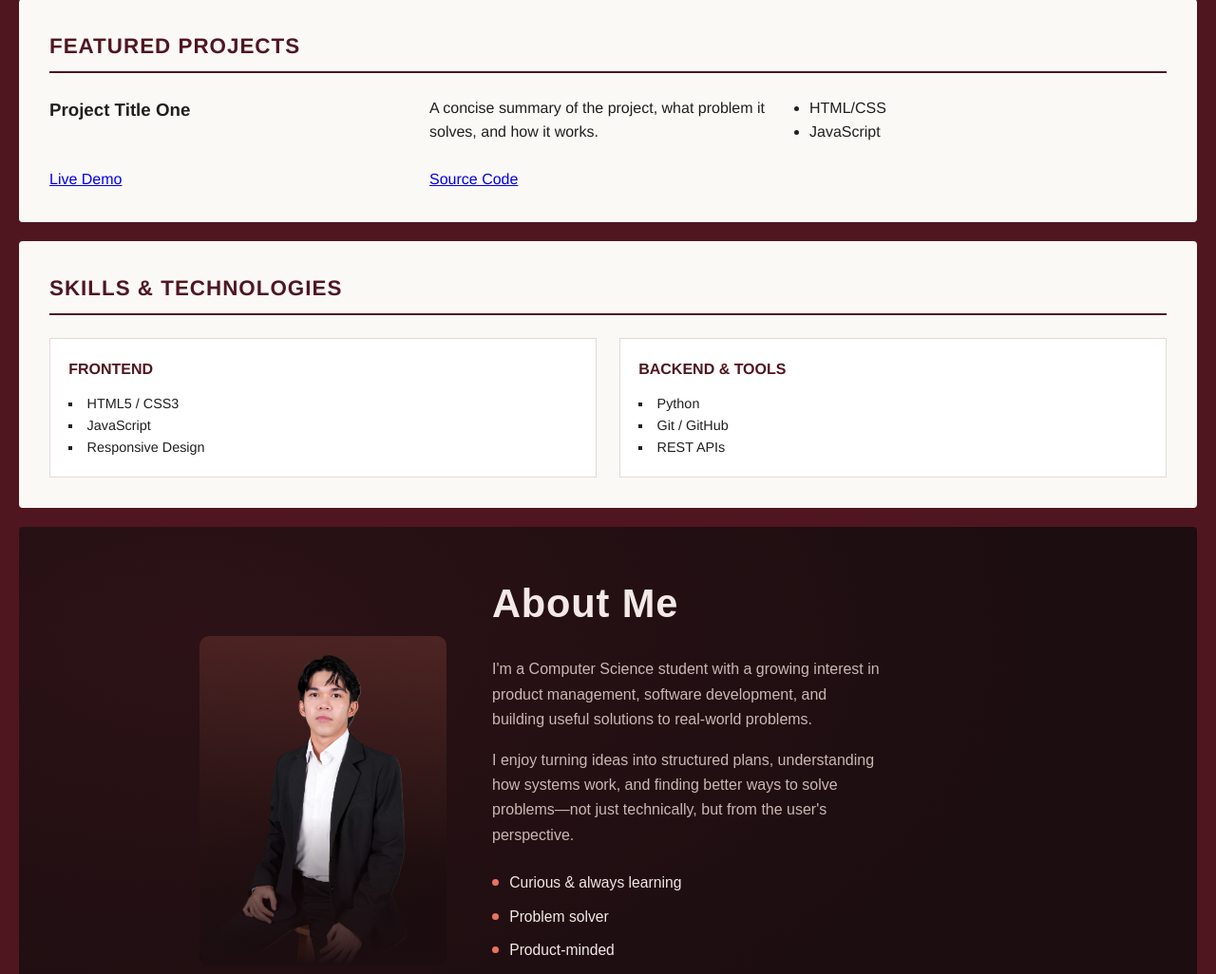
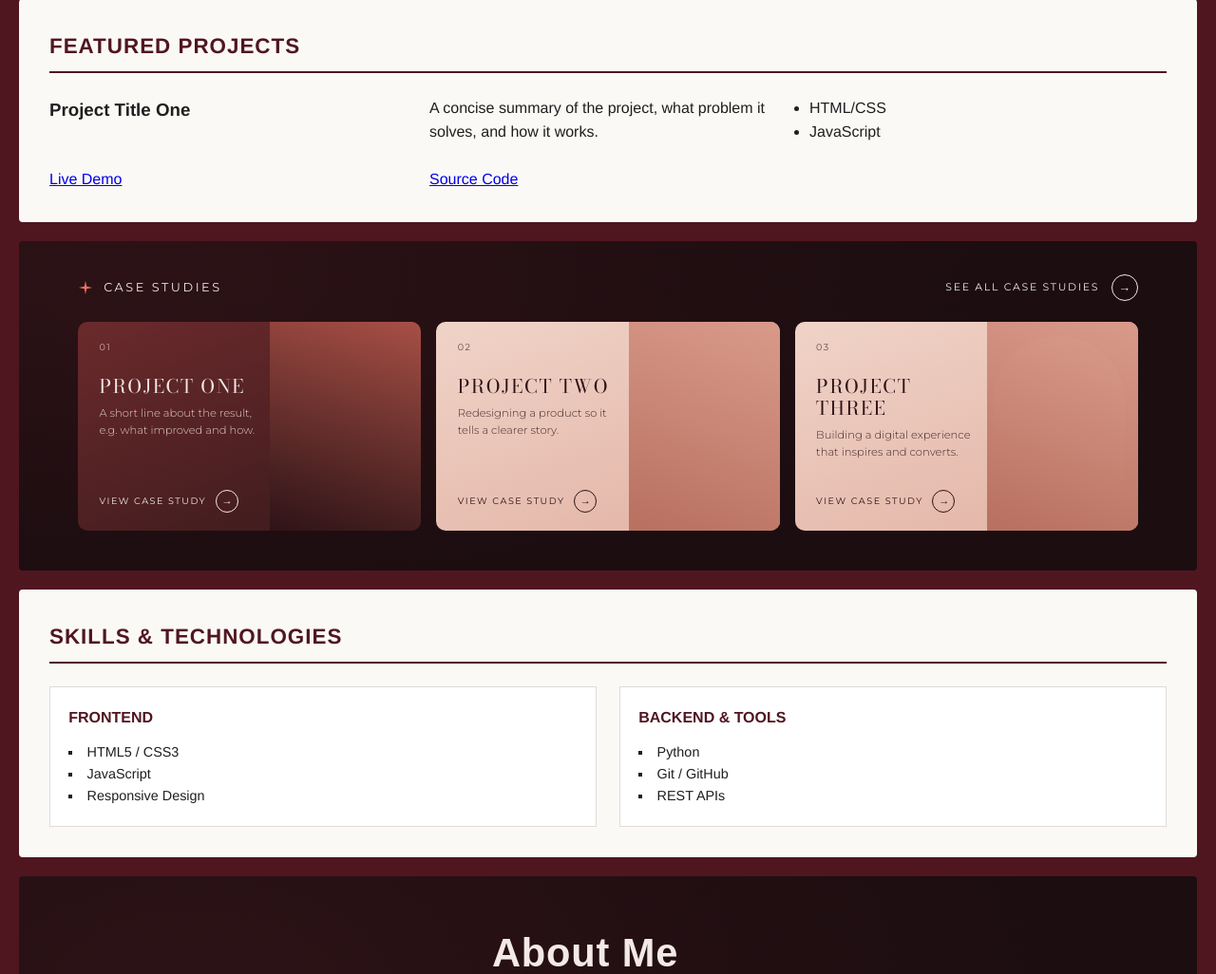
Before and after one commit to nonoyjuswa/Personal-Portfolio, a PHP site: page / in a window 1280 px wide. Shown: the part 775-1801 px from the top of the page at 95% size. Run offline with PHP 8.4, Linux system fonts and the light colour scheme; some web fonts are replaced.

Commit message:
added Case Studies or can be PRDs at the future

```diff
--- a/index.html
+++ b/index.html
@@ -78,6 +78,61 @@
                 </ul>
                 <a href="#" target="_blank">Live Demo</a>
                 <a href="#" target="_blank">Source Code</a>
+            </div>
+        </section>
+
+        <section id="case-studies">
+            <div class="cs-head">
+                <h2 class="cs-title">
+                    <svg class="cs-spark" viewBox="0 0 40 40" aria-hidden="true">
+                        <path d="M20 2 L23 17 L38 20 L23 23 L20 38 L17 23 L2 20 L17 17 Z"/>
+                    </svg>
+                    Case Studies
+                </h2>
+                <a href="#projects" class="cs-all">
+                    See all case studies
+                    <span class="cs-arrow" aria-hidden="true">&rarr;</span>
+                </a>
+            </div>
+
+            <div class="cs-grid">
+
+                <article class="cs-card cs-card--wine">
+                    <div class="cs-body">
+                        <span class="cs-num">01</span>
+                        <h3>Project One</h3>
+                        <p>A short line about the result, e.g. what improved and how.</p>
+                        <a href="#" class="cs-link">View case study <span class="cs-arrow" aria-hidden="true">&rarr;</span></a>
+                    </div>
+                    <div class="cs-media">
+                        <!-- <img src="images/project-one.jpg" alt="Project One preview"> -->
+                    </div>
+                </article>
+
+                <article class="cs-card cs-card--blush">
+                    <div class="cs-body">
+                        <span class="cs-num">02</span>
+                        <h3>Project Two</h3>
+                        <p>Redesigning a product so it tells a clearer story.</p>
+                        <a href="#" class="cs-link">View case study <span class="cs-arrow" aria-hidden="true">&rarr;</span></a>
+                    </div>
+                    <div class="cs-media">
+                        <!-- <img src="images/project-two.jpg" alt="Project Two preview"> -->
+                    </div>
+                </article>
+
+                <article class="cs-card cs-card--blush">
+                    <div class="cs-body">
+                        <span class="cs-num">03</span>
+                        <h3>Project Three</h3>
+                        <p>Building a digital experience that inspires and converts.</p>
+                        <a href="#" class="cs-link">View case study <span class="cs-arrow" aria-hidden="true">&rarr;</span></a>
+                    </div>
+                    <div class="cs-media cs-media--arch">
+                        <!-- <img src="images/project-three.jpg" alt="Project Three preview"> -->
+                    </div>
+                </article>
+
             </div>
         </section>
 
--- a/styles.css
+++ b/styles.css
@@ -394,6 +394,209 @@ h2 {
   color: var(--primary-burgundy);
   margin-right: 1rem;
   text-decoration: none;
+}
+
+/* ==========================================================================
+   CASE STUDIES (paste after the Projects/Skills styles in styles.css)
+   ========================================================================== */
+#case-studies {
+  --cs-bg-deep: #1c0d10;
+  --cs-bg-mid: #2c1216;
+  --cs-accent: #e8735f;
+  --cs-text-light: #f3e9e6;
+  --cs-text-muted: #cbb7b3;
+  --cs-blush: #f0d3c8;
+  --cs-blush-deep: #e2b3a4;
+  --cs-ink: #2c1216;
+
+  background: radial-gradient(120% 160% at 10% 10%, var(--cs-bg-mid) 0%, var(--cs-bg-deep) 60%);
+  padding: 2.2rem 5% 2.6rem;
+  color: var(--cs-text-light);
+}
+
+/* ---------- Header row ---------- */
+.cs-head {
+  display: flex;
+  justify-content: space-between;
+  align-items: center;
+  margin-bottom: 1.4rem;
+}
+
+#case-studies h2.cs-title {
+  display: flex;
+  align-items: center;
+  gap: 0.7rem;
+  font-family: 'Montserrat', sans-serif;
+  font-weight: 400;
+  font-size: 0.8rem;
+  letter-spacing: 0.2em;
+  text-transform: uppercase;
+  color: var(--cs-text-light);
+  border-bottom: none;
+  padding-bottom: 0;
+  margin-bottom: 0;
+}
+
+.cs-spark { width: 16px; height: 16px; fill: var(--cs-accent); }
+
+.cs-all {
+  display: inline-flex;
+  align-items: center;
+  gap: 0.8rem;
+  font-family: 'Montserrat', sans-serif;
+  font-size: 0.68rem;
+  letter-spacing: 0.16em;
+  text-transform: uppercase;
+  text-decoration: none;
+  color: var(--cs-text-light);
+  transition: color 0.2s ease;
+}
+
+.cs-all:hover { color: var(--cs-accent); }
+
+.cs-arrow {
+  display: inline-flex;
+  align-items: center;
+  justify-content: center;
+  width: 28px;
+  height: 28px;
+  border: 1px solid currentColor;
+  border-radius: 50%;
+  font-size: 0.8rem;
+  letter-spacing: 0;
+  transition: transform 0.2s ease;
+}
+
+.cs-all:hover .cs-arrow,
+.cs-link:hover .cs-arrow { transform: translateX(3px); }
+
+/* ---------- Cards ---------- */
+.cs-grid {
+  display: grid;
+  grid-template-columns: repeat(3, 1fr);
+  gap: 1rem;
+}
+
+.cs-card {
+  display: grid;
+  grid-template-columns: 1fr 44%;
+  min-height: 220px;
+  border-radius: 10px;
+  overflow: hidden;
+}
+
+.cs-card--wine {
+  background: linear-gradient(160deg, #6b2a2c, #3a1a1c);
+  color: var(--cs-text-light);
+}
+
+.cs-card--blush {
+  background: linear-gradient(160deg, var(--cs-blush), var(--cs-blush-deep));
+  color: var(--cs-ink);
+}
+
+.cs-body {
+  display: flex;
+  flex-direction: column;
+  padding: 1.2rem 0.4rem 1.2rem 1.4rem;
+}
+
+.cs-num {
+  font-family: 'Montserrat', sans-serif;
+  font-size: 0.6rem;
+  letter-spacing: 0.16em;
+  opacity: 0.7;
+  margin-bottom: 1.3rem;
+}
+
+.cs-body h3 {
+  font-family: 'Bodoni Moda', serif;
+  font-weight: 400;
+  font-size: 1.25rem;
+  letter-spacing: 0.08em;
+  text-transform: uppercase;
+  line-height: 1.15;
+  margin-bottom: 0.6rem;
+}
+
+.cs-body p {
+  font-family: 'Montserrat', sans-serif;
+  font-weight: 300;
+  font-size: 0.72rem;
+  line-height: 1.55;
+  opacity: 0.85;
+  margin-bottom: 1rem;
+  max-width: 24ch;
+}
+
+.cs-link {
+  margin-top: auto;
+  display: inline-flex;
+  align-items: center;
+  gap: 0.6rem;
+  font-family: 'Montserrat', sans-serif;
+  font-size: 0.6rem;
+  letter-spacing: 0.16em;
+  text-transform: uppercase;
+  text-decoration: none;
+  color: inherit;
+}
+
+.cs-link .cs-arrow { width: 24px; height: 24px; font-size: 0.7rem; }
+
+/* ---------- Media (placeholder gradients until you add images) ---------- */
+.cs-media {
+  position: relative;
+  background: linear-gradient(200deg, rgba(232, 115, 95, 0.55), rgba(44, 18, 22, 0.9));
+}
+
+.cs-card--blush .cs-media {
+  background: linear-gradient(200deg, #d99a8a, #b8705f);
+}
+
+.cs-media img {
+  position: absolute;
+  inset: 0;
+  width: 100%;
+  height: 100%;
+  object-fit: cover;
+}
+
+/* Arch-shaped media, like the third card in the reference */
+.cs-media--arch {
+  background: none;
+  padding: 0.9rem 0.9rem 0 0.4rem;
+  display: flex;
+  align-items: flex-end;
+}
+
+.cs-media--arch::before {
+  content: "";
+  display: block;
+  width: 100%;
+  height: 100%;
+  border-radius: 999px 999px 0 0;
+  background: linear-gradient(200deg, #d99a8a, #b8705f);
+}
+
+.cs-media--arch img {
+  inset: 0.9rem 0.9rem 0 0.4rem;
+  width: calc(100% - 1.3rem);
+  height: calc(100% - 0.9rem);
+  border-radius: 999px 999px 0 0;
+}
+
+/* ---------- Responsive ---------- */
+@media (max-width: 1000px) {
+  .cs-grid { grid-template-columns: 1fr; }
+}
+
+@media (max-width: 480px) {
+  .cs-card { grid-template-columns: 1fr; }
+  .cs-media { min-height: 160px; }
+  .cs-body { padding: 1.4rem; }
+  .cs-body p { max-width: none; }
+  .cs-link { margin-top: 0.4rem; }
 }
 
 /* Skills Layout */
```
